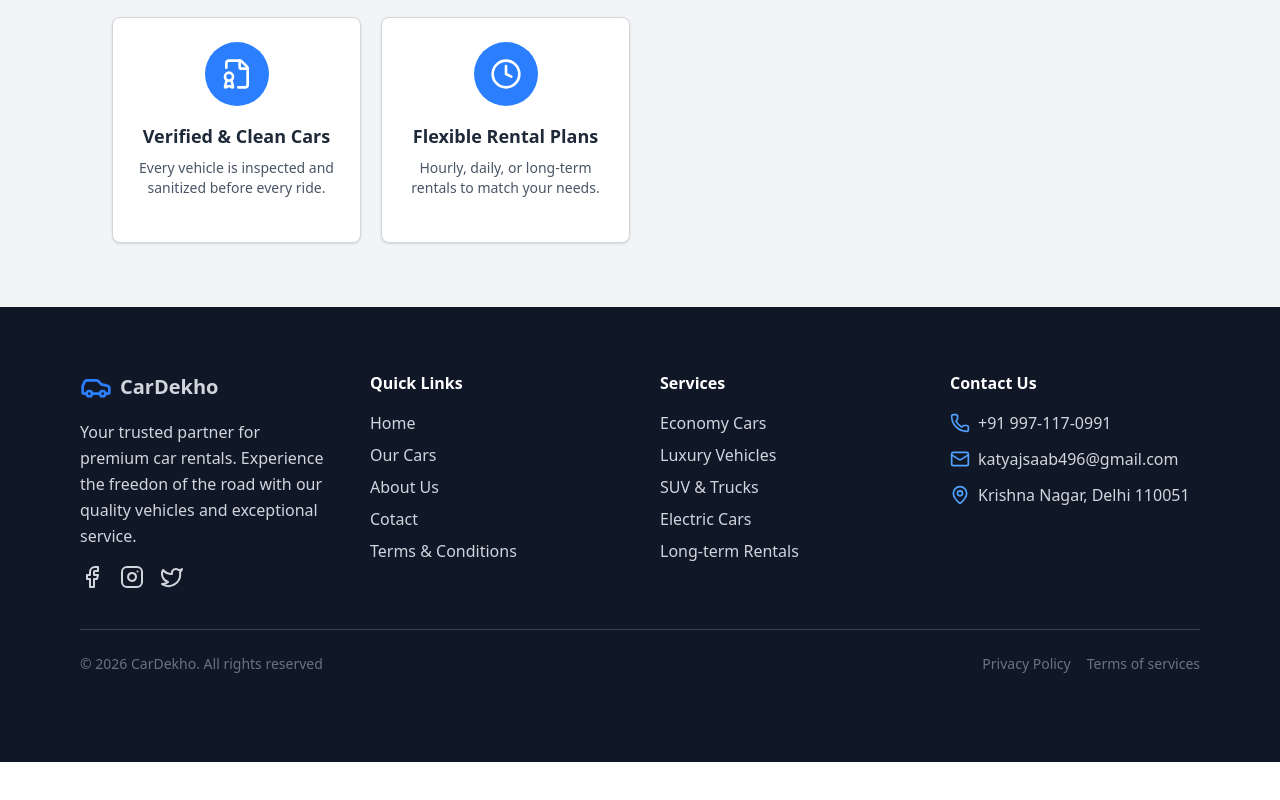
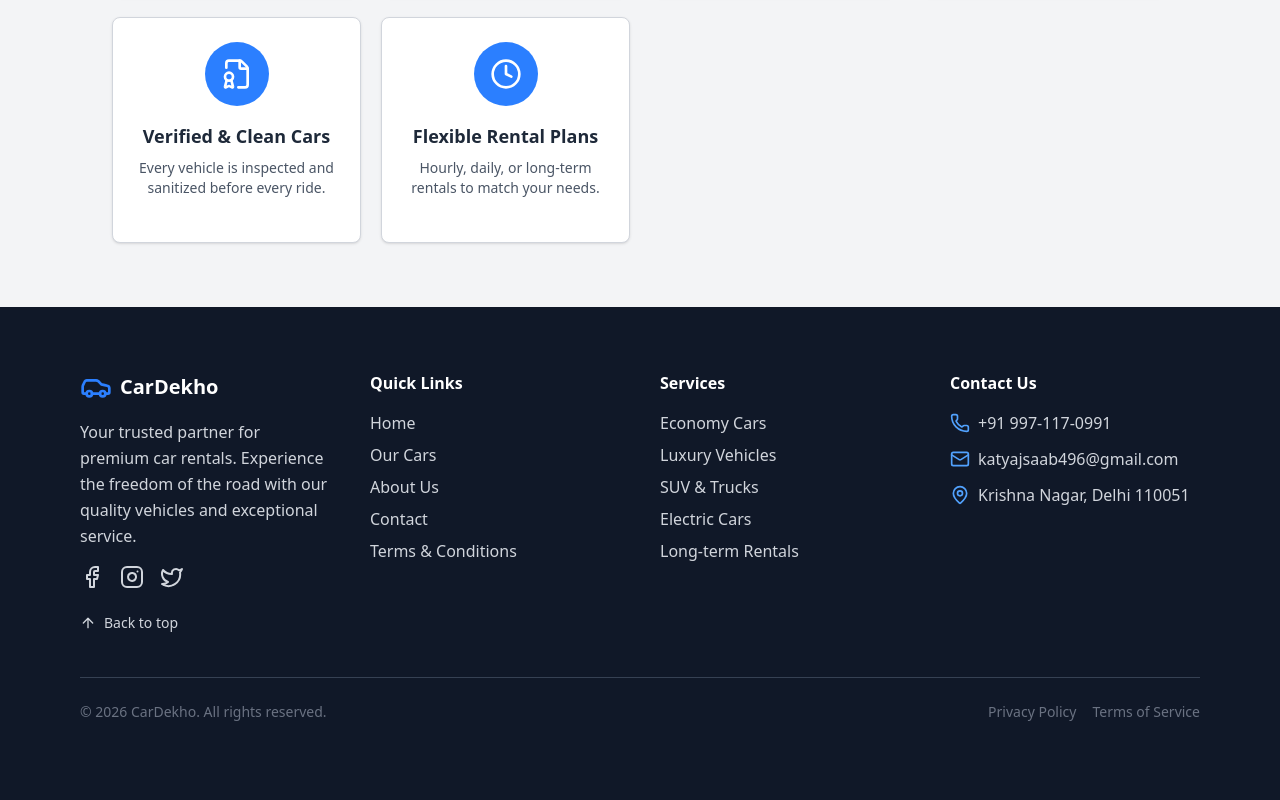
Before and after one commit to Jatin14katyal/Car-rental-app-react, a React (Vite) app: page / in a window 1280 px wide. Shown: the part 3733-4533 px from the top of the page. Before the commit the page ends 4495 px from the top, so only its background shows below. Built offline with nearby package versions, Linux system fonts and the light colour scheme.

Commit message:
Update footer

```diff
--- a/src/Components/Footer.jsx
+++ b/src/Components/Footer.jsx
@@ -1,5 +1,5 @@
 import React from "react";
-import { Link } from "react-router-dom";
+import { Link, useNavigate, useLocation } from "react-router-dom";
 import {
   Car,
   Facebook,
@@ -8,119 +8,215 @@ import {
   Phone,
   Mail,
   MapPin,
+  ArrowUp,
 } from "lucide-react";
+
 const Footer = () => {
+  const navigate = useNavigate();
+  const location = useLocation();
+
+  const goToSection = (id) => {
+    // If not on Home page, navigate first and let Home.jsx handle the scroll
+    if (location.pathname !== "/") {
+      navigate("/", { state: { scrollTo: id } });
+      return;
+    }
+
+    // If already on Home, scroll directly
+    const section = document.getElementById(id);
+    if (section) section.scrollIntoView({ behavior: "smooth", block: "start" });
+  };
+
   return (
     <footer
       id="Footer"
       className="bg-gray-900 text-gray-300 py-16 px-4 sm:px-6 lg:px-20"
     >
       <div className="max-w-7xl mx-auto grid grid-cols-1 md:grid-cols-4 gap-10">
+        {/* Brand */}
         <div>
-          <Link to={"/"} className="flex items-center space-x-2">
-            <Car className="w-8 h-8 text-blue-500" />{" "}
-            <span className="text-xl font-bold">CarDekho</span>
-          </Link>
+          <button
+            onClick={() => goToSection("Hero")}
+            className="flex items-center space-x-2"
+          >
+            <Car className="w-8 h-8 text-blue-500" />
+            <span className="text-xl font-bold text-white">CarDekho</span>
+          </button>
+
           <p className="leading-relaxed my-4">
-            Your trusted partner for premium car rentals. Experience the freedon
+            Your trusted partner for premium car rentals. Experience the freedom
             of the road with our quality vehicles and exceptional service.
           </p>
+
           <div className="flex gap-4 mt-2">
-            <Facebook className="hover:text-white cursor-pointer" />
-            <Instagram className="hover:text-white cursor-pointer" />
-            <Twitter className="hover:text-white cursor-pointer" />
+            <a
+              href="https://facebook.com"
+              target="_blank"
+              rel="noreferrer"
+              className="hover:text-white"
+              aria-label="Facebook"
+            >
+              <Facebook className="cursor-pointer" />
+            </a>
+            <a
+              href="https://instagram.com"
+              target="_blank"
+              rel="noreferrer"
+              className="hover:text-white"
+              aria-label="Instagram"
+            >
+              <Instagram className="cursor-pointer" />
+            </a>
+            <a
+              href="https://twitter.com"
+              target="_blank"
+              rel="noreferrer"
+              className="hover:text-white"
+              aria-label="Twitter"
+            >
+              <Twitter className="cursor-pointer" />
+            </a>
           </div>
+
+          {/* Back to top */}
+          <button
+            onClick={() => goToSection("Hero")}
+            className="mt-6 inline-flex items-center gap-2 text-sm text-gray-300 hover:text-white"
+          >
+            <ArrowUp className="w-4 h-4" />
+            Back to top
+          </button>
         </div>
 
+        {/* Quick Links */}
         <div>
           <h4 className="text-white font-semibold mb-4">Quick Links</h4>
           <ul className="space-y-2">
             <li>
-              <a href="#" className="hover:underline">
+              <button onClick={() => goToSection("Hero")} className="hover:underline">
                 Home
-              </a>
+              </button>
             </li>
             <li>
-              <a href="#" className="hover:underline">
+              <button
+                onClick={() => goToSection("FeaturedCars")}
+                className="hover:underline"
+              >
                 Our Cars
-              </a>
+              </button>
             </li>
             <li>
-              <a href="#" className="hover:underline">
+              <button onClick={() => goToSection("About")} className="hover:underline">
                 About Us
-              </a>
+              </button>
             </li>
             <li>
-              <a href="#" className="hover:underline">
-                Cotact
-              </a>
+              <button onClick={() => goToSection("Footer")} className="hover:underline">
+                Contact
+              </button>
             </li>
             <li>
-              <a href="#" className="hover:underline">
-                Terms & Conditions
-              </a>
+              <Link to="/terms" className="hover:underline">
+                Terms &amp; Conditions
+              </Link>
             </li>
           </ul>
         </div>
 
+        {/* Services */}
         <div>
           <h4 className="text-white font-semibold mb-4">Services</h4>
           <ul className="space-y-2">
             <li>
-              <a href="" className="hover:underline">
+              <button
+                onClick={() => goToSection("FeaturedCars")}
+                className="hover:underline"
+              >
                 Economy Cars
-              </a>
+              </button>
             </li>
             <li>
-              <a href="" className="hover:underline">
+              <button
+                onClick={() => goToSection("FeaturedCars")}
+                className="hover:underline"
+              >
                 Luxury Vehicles
-              </a>
+              </button>
             </li>
             <li>
-              <a href="" className="hover:underline">
-                SUV & Trucks
-              </a>
+              <button
+                onClick={() => goToSection("FeaturedCars")}
+                className="hover:underline"
+              >
+                SUV &amp; Trucks
+              </button>
             </li>
             <li>
-              <a href="" className="hover:underline">
+              <button
+                onClick={() => goToSection("FeaturedCars")}
+                className="hover:underline"
+              >
                 Electric Cars
-              </a>
+              </button>
             </li>
             <li>
-              <a href="" className="hover:underline">
+              <button
+                onClick={() => goToSection("FeaturedCars")}
+                className="hover:underline"
+              >
                 Long-term Rentals
-              </a>
+              </button>
             </li>
           </ul>
         </div>
 
+        {/* Contact */}
         <div>
           <h4 className="text-white font-semibold mb-4">Contact Us</h4>
           <ul className="space-y-3">
             <li className="flex items-center gap-2">
               <Phone className="text-blue-400 w-5 h-5" />
-              +91 997-117-0991
+              <a href="tel:+919971170991" className="hover:underline">
+                +91 997-117-0991
+              </a>
             </li>
+
             <li className="flex items-center gap-2">
-              <Mail className="text-blue-400 w-5 h-5" /> katyajsaab496@gmail.com
+              <Mail className="text-blue-400 w-5 h-5" />
+              <a
+                href="mailto:katyajsaab496@gmail.com"
+                className="hover:underline break-all"
+              >
+                katyajsaab496@gmail.com
+              </a>
             </li>
+
             <li className="flex items-center gap-2">
               <MapPin className="text-blue-400 w-5 h-5" />
-              Krishna Nagar, Delhi 110051
+              <a
+                href="https://www.google.com/maps?q=Krishna+Nagar,+Delhi+110051"
+                target="_blank"
+                rel="noreferrer"
+                className="hover:underline"
+              >
+                Krishna Nagar, Delhi 110051
+              </a>
             </li>
           </ul>
         </div>
       </div>
 
+      {/* Bottom bar */}
       <div className="border-t border-gray-700 mt-10 py-6 text-sm flex flex-col sm:flex-row justify-between items-center text-gray-500">
-        <p>&copy; {new Date().getFullYear()} CarDekho. All rights reserved</p>
+        <p>&copy; {new Date().getFullYear()} CarDekho. All rights reserved.</p>
+
         <div className="flex gap-4 mt-4 sm:mt-0">
-          <a href="" className="hover:underline">
+          <Link to="/privacy" className="hover:underline">
             Privacy Policy
-          </a>
-          <a href="" className="hover:underline">
-            Terms of services
-          </a>
+          </Link>
+          <Link to="/terms" className="hover:underline">
+            Terms of Service
+          </Link>
         </div>
       </div>
     </footer>
```
